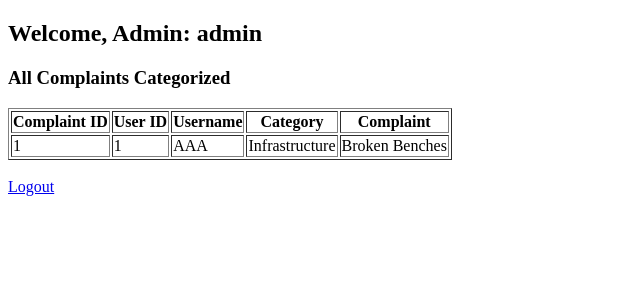
After one commit to AishwaryaCG03/CampusCare, a Flask app: page /admin in a window 1280 px wide. The commit adds this page. Shown: the top 300 px of the page, without its empty margins (0-640 px from the left). Run offline with Flask 3, Linux system fonts and the light colour scheme; a user stored in the database is signed in; data comes from the database, SQL or seed files in the repository; both versions use the stored data as it was after the commit.

Commit message:
Updated register_complaint

```diff
--- a/app.py
+++ b/app.py
@@ -8,17 +8,22 @@ app.secret_key = "campuscare_secret"
 def init_db():
     conn = sqlite3.connect("complaints.db")
     c = conn.cursor()
-    c.execute('''CREATE TABLE IF NOT EXISTS users (
-        id INTEGER PRIMARY KEY AUTOINCREMENT,
-        username TEXT UNIQUE NOT NULL,
-        password TEXT NOT NULL
-    )''')
-    c.execute('''CREATE TABLE IF NOT EXISTS complaints (
-        id INTEGER PRIMARY KEY AUTOINCREMENT,
-        user_id INTEGER,
-        content TEXT NOT NULL,
-        FOREIGN KEY(user_id) REFERENCES users(id)
-    )''')
+    c.execute('''
+        CREATE TABLE IF NOT EXISTS users (
+            id INTEGER PRIMARY KEY AUTOINCREMENT,
+            username TEXT UNIQUE NOT NULL,
+            password TEXT NOT NULL
+        )
+    ''')
+    c.execute('''
+        CREATE TABLE IF NOT EXISTS complaints (
+            id INTEGER PRIMARY KEY AUTOINCREMENT,
+            user_id INTEGER,
+            category TEXT NOT NULL,
+            content TEXT NOT NULL,
+            FOREIGN KEY(user_id) REFERENCES users(id)
+        )
+    ''')
     conn.commit()
     conn.close()
 
@@ -55,6 +60,8 @@ def login():
         if user:
             session['user_id'] = user[0]
             session['username'] = uname
+            if uname == 'admin':
+                return redirect('/admin')
             return redirect('/dashboard')
         else:
             return "Invalid credentials"
@@ -62,7 +69,7 @@ def login():
 
 @app.route('/dashboard')
 def dashboard():
-    if 'user_id' not in session:
+    if 'user_id' not in session or session['username'] == 'admin':
         return redirect('/login')
     return render_template('dashboard.html', username=session['username'])
 
@@ -72,9 +79,11 @@ def register_complaint():
         return redirect('/login')
     if request.method == 'POST':
         content = request.form['content']
+        category = request.form['category']
         conn = sqlite3.connect("complaints.db")
         c = conn.cursor()
-        c.execute("INSERT INTO complaints (user_id, content) VALUES (?, ?)", (session['user_id'], content))
+        c.execute("INSERT INTO complaints (user_id, category, content) VALUES (?, ?, ?)",
+                  (session['user_id'], category, content))
         conn.commit()
         conn.close()
         flash("Complaint registered successfully!")
@@ -87,10 +96,33 @@ def show_complaints():
         return redirect('/login')
     conn = sqlite3.connect("complaints.db")
     c = conn.cursor()
-    c.execute("SELECT content FROM complaints WHERE user_id=?", (session['user_id'],))
-    complaints = [row[0] for row in c.fetchall()]
+    c.execute("SELECT category, content FROM complaints WHERE user_id=?", (session['user_id'],))
+    complaints = c.fetchall()
     conn.close()
     return render_template('show_complaints.html', complaints=complaints)
+
+@app.route('/admin')
+def admin():
+    if 'username' not in session or session['username'] != 'admin':
+        return redirect('/login')
+    conn = sqlite3.connect("complaints.db")
+    c = conn.cursor()
+    c.execute('''
+        SELECT complaints.id, users.id, users.username, complaints.category, complaints.content
+        FROM complaints JOIN users ON complaints.user_id = users.id
+    ''')
+    complaints = [
+        {
+            'id': row[0],
+            'user_id': row[1],
+            'username': row[2],
+            'category': row[3],
+            'content': row[4]
+        }
+        for row in c.fetchall()
+    ]
+    conn.close()
+    return render_template('admin.html', complaints=complaints)
 
 @app.route('/logout')
 def logout():
--- /dev/null
+++ b/templates/admin.html
@@ -0,0 +1,30 @@
+<!DOCTYPE html>
+<html>
+<head>
+    <title>Admin Dashboard</title>
+</head>
+<body>
+    <h2>Welcome, Admin: {{ session['username'] }}</h2>
+    <h3>All Complaints Categorized</h3>
+    <table border="1">
+        <tr>
+            <th>Complaint ID</th>
+            <th>User ID</th>
+            <th>Username</th>
+            <th>Category</th>
+            <th>Complaint</th>
+        </tr>
+        {% for complaint in complaints %}
+        <tr>
+            <td>{{ complaint.id }}</td>
+            <td>{{ complaint.user_id }}</td>
+            <td>{{ complaint.username }}</td>
+            <td>{{ complaint.category }}</td>
+            <td>{{ complaint.content }}</td>
+        </tr>
+        {% endfor %}
+    </table>
+    <br>
+    <a href="/logout">Logout</a>
+</body>
+</html>
```
Also changed, not shown: fixdb.py (added, +11 -0 lines), templates/register_complaint.html (+11 -0 lines), templates/show_complaints.html (+19 -8 lines), complaints.db.
